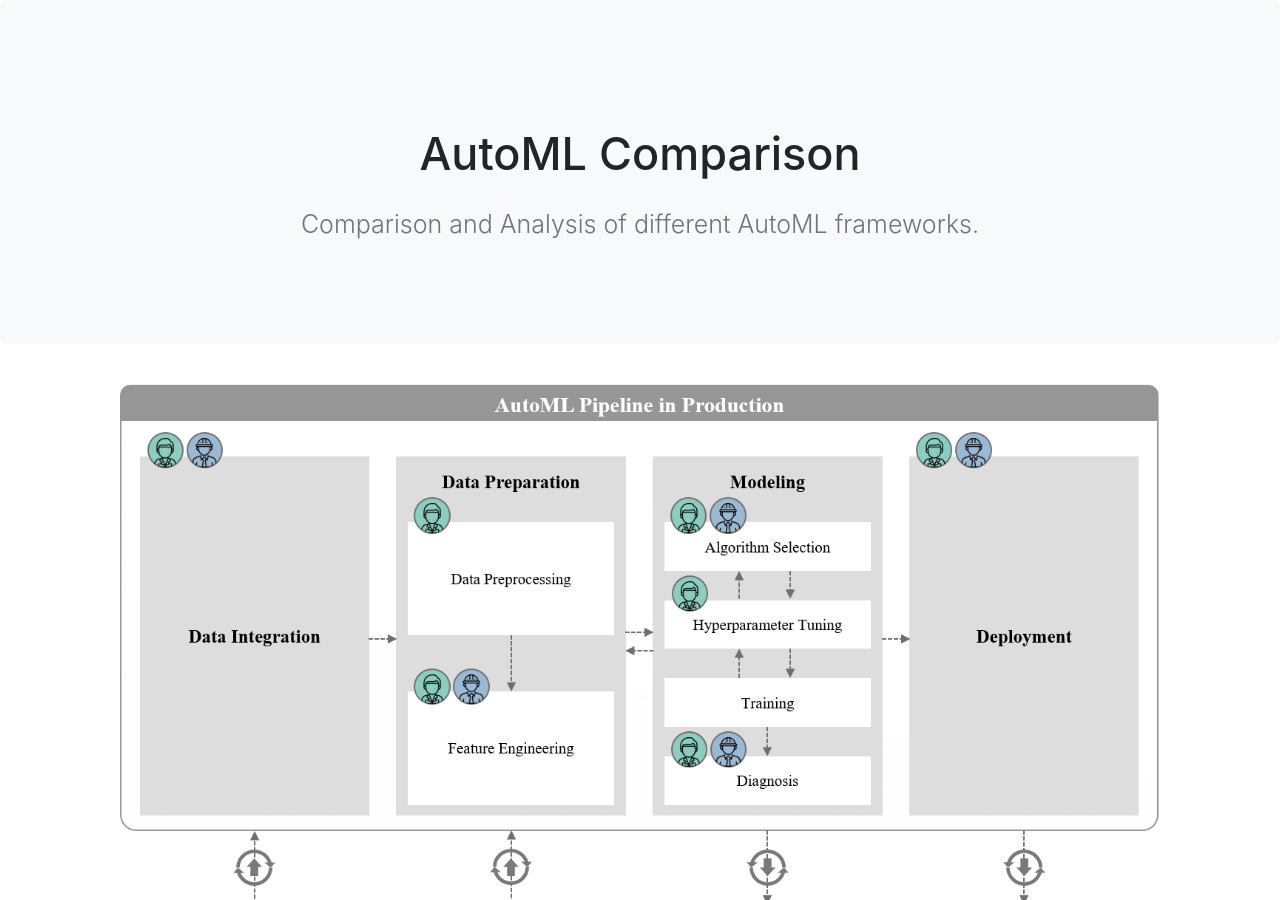
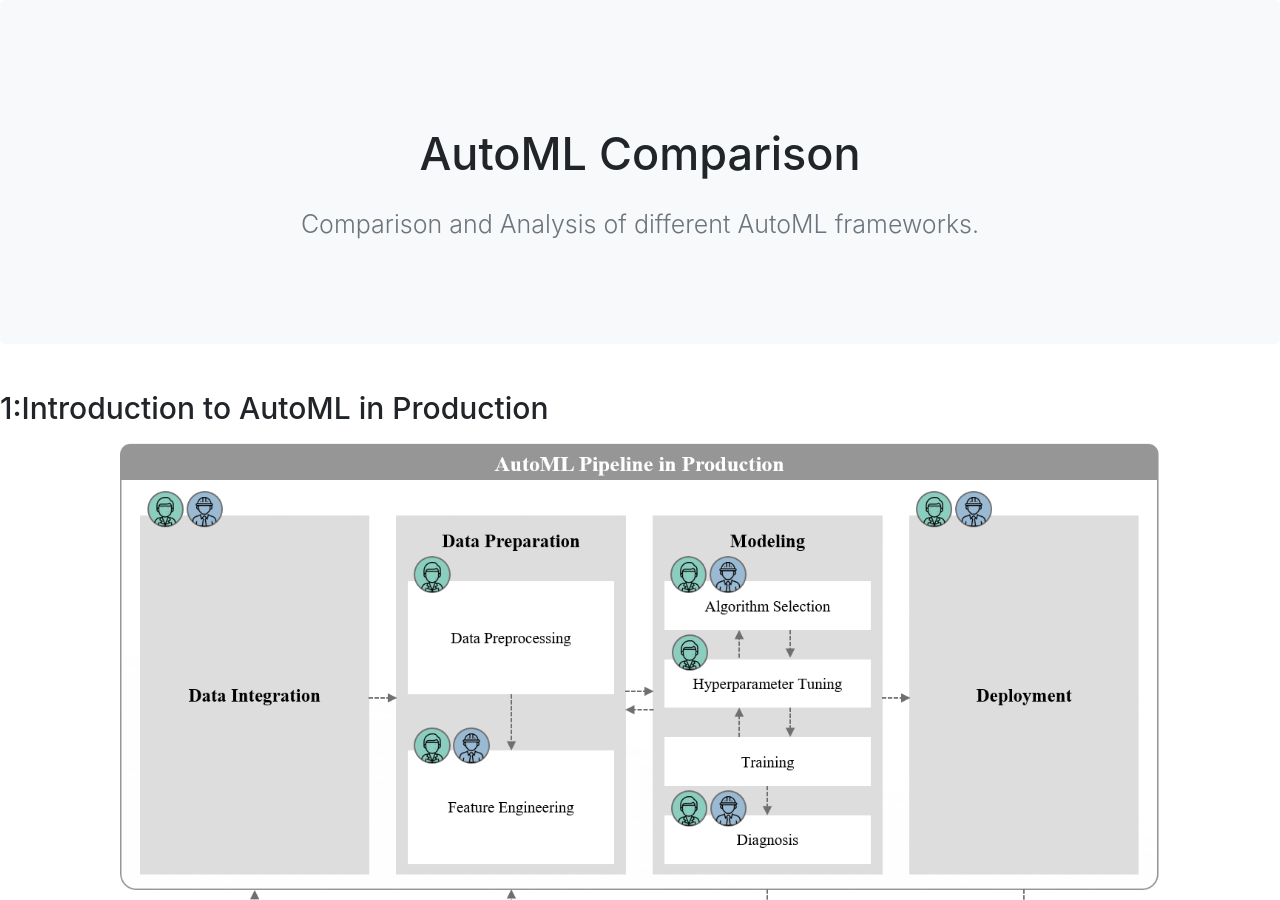
Before and after one commit to jonathankrauss/AutoML-Benchmark, a Jekyll site: the page built from README.md, in a window 1280 px wide and 900 px high. Built offline with Jekyll 4.4.1, drawn with Linux system fonts in a browser that asks for light colours; our own code applies the rules of GitHub Pages for plain Markdown files; comment, search, counter and statistics services are not loaded.

Commit message:
Update default.html

```diff
--- a/_layouts/default.html
+++ b/_layouts/default.html
@@ -44,6 +44,7 @@
       <p class="lead text-muted">Comparison and Analysis of different AutoML frameworks.</p>
   </div>
     </section>
+  <h2> 1:Introduction to AutoML in Production </h2>
   <div class="ph4">
     <section class="pb3 ph5">
       <p><img src="static/images/pipeline.png" alt="AutoMLPipeline" title="AutoML pipeline in the context of production"></p>
```
